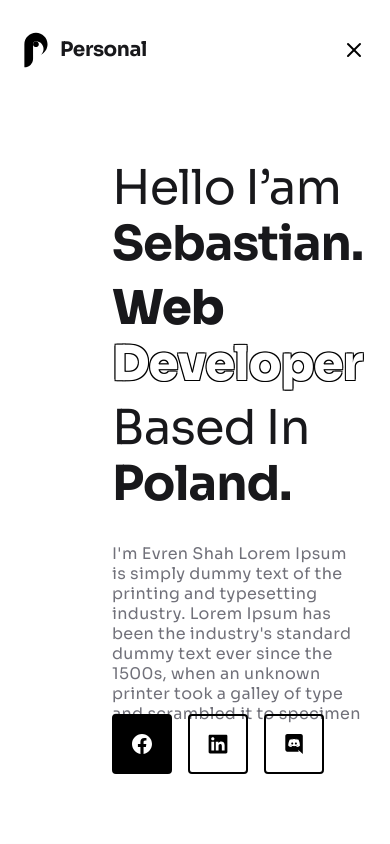
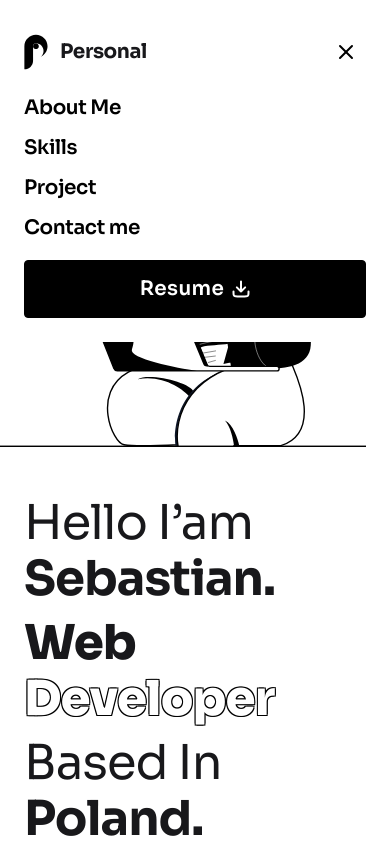
Before and after one commit to Fablek/portfolio, a Next.js app: page / in a window 390 px wide. Both pictures are taken after a click on the button "Open menu". Shown: the top 844 px of the page. Built offline with nearby package versions, Linux system fonts and the light colour scheme.

Commit message:
:iphone: start making header, hero respo

```diff
--- a/src/components/Header.tsx
+++ b/src/components/Header.tsx
@@ -1,32 +1,64 @@
 "use client";
 
-import { useState } from "react";
+import { useEffect, useState } from "react";
 import { HeadingH5, ButtonText, NavLink } from "@/components/Typography";
 import { Button } from "@/components/Button";
 import DownloadIcon from "@/components/Icons/DownloadIcon";
-import { Menu, X } from "lucide-react"; // jeśli używasz ikonek
+import { Menu, X } from "lucide-react";
 
 export default function Header() {
   const [isOpen, setIsOpen] = useState(false);
+  const [isScrolled, setIsScrolled] = useState(false);
+
+  useEffect(() => {
+    const handleScroll = () => {
+      setIsScrolled(window.scrollY > 20);
+    };
+    window.addEventListener("scroll", handleScroll);
+    return () => window.removeEventListener("scroll", handleScroll);
+  }, []);
+
+  useEffect(() => {
+    if (!isOpen) return;
+    const prev = document.body.style.overflow;
+    document.body.style.overflow = "hidden";
+    const onEsc = (e: KeyboardEvent) => e.key === "Escape" && setIsOpen(false);
+    window.addEventListener("keydown", onEsc);
+    return () => {
+      document.body.style.overflow = prev;
+      window.removeEventListener("keydown", onEsc);
+    };
+  }, [isOpen]);
+
+  const close = () => setIsOpen(false);
 
   return (
-    <header className="container px-6 md:px-28 py-8 flex items-center justify-between">
+    <header className={`sticky top-0 z-50 bg-white backdrop-blur transition-all duration-300 ${
+      isScrolled ? "shadow-md" : ""
+    }`}>
+      <div
+        className={`container mx-auto px-6 md:px-28 flex items-center justify-between transition-all duration-300 ${
+          isScrolled ? "py-2" : "py-8 md:py-8"
+        }`}
+      >
         <a href="/" className="flex gap-3 items-center">
           {/* Logo */}
-        <svg width="24" height="36" viewBox="0 0 24 36" fill="none" xmlns="http://www.w3.org/2000/svg">
+          <svg
+            width="24"
+            height="36"
+            viewBox="0 0 24 36"
+            fill="none"
+            xmlns="http://www.w3.org/2000/svg"
+            aria-hidden="true"
+          >
             <path d="M23.5294 12.2118C23.5294 16.8819 20.7623 20.9082 16.7793 22.7351C18.4612 21.3496 19.5322 19.248 19.5322 16.896C19.5322 12.7642 16.2259 9.40423 12.112 9.32046C12.0574 9.3167 12.0075 9.3167 11.9529 9.3167C11.8983 9.3167 11.8485 9.3167 11.7939 9.32046C10.2673 9.40328 9.05882 10.6663 9.05882 12.2108V26.6814C9.05882 31.4748 5.16988 35.3638 0.376465 35.3638V12.2118C0.376465 5.81928 5.56047 0.635284 11.9529 0.635284C18.3454 0.635284 23.5294 5.81928 23.5294 12.2118Z" fill="black"/>
             <path d="M13.9992 14.2582C15.1294 13.128 15.1294 11.2956 13.9992 10.1654C12.8689 9.03515 11.0365 9.03515 9.90629 10.1654C8.77608 11.2956 8.77608 13.128 9.90629 14.2582C11.0365 15.3884 12.8689 15.3884 13.9992 14.2582Z" fill="black"/>
           </svg>
           <HeadingH5 level={5} weight="bold">Personal</HeadingH5>
         </a>
 
-      {/* Hamburger button */}
-      <button className="md:hidden" onClick={() => setIsOpen(!isOpen)}>
-        {isOpen ? <X /> : <Menu />}
-      </button>
-
         {/* Desktop nav */}
-      <nav className="hidden md:flex gap-8">
+        <nav className="hidden md:flex items-center gap-8">
           <NavLink href="/#about">About Me</NavLink>
           <NavLink href="/#skills">Skills</NavLink>
           <NavLink href="/#project">Project</NavLink>
@@ -35,21 +67,50 @@ export default function Header() {
 
         {/* Resume button (desktop only) */}
         <div className="hidden md:block">
-        <Button size="medium" iconPosition="right" variant="solid" icon={<DownloadIcon />}>
+          <Button
+            size="medium"
+            iconPosition="right"
+            variant="solid"
+            icon={<DownloadIcon />}
+          >
             <ButtonText weight="semibold">Resume</ButtonText>
           </Button>
         </div>
 
-      {/* Mobile dropdown menu */}
+        {/* Hamburger */}
+        <button
+          className="md:hidden inline-flex items-center justify-center rounded-xl p-2 focus:outline-none focus-visible:ring-2 focus-visible:ring-black"
+          onClick={() => setIsOpen((o) => !o)}
+          aria-label={isOpen ? "Close menu" : "Open menu"}
+          aria-expanded={isOpen}
+          aria-controls="mobile-menu"
+        >
+          {isOpen ? <X /> : <Menu />}
+        </button>
+      </div>
+
+      {/* MOBILE MENU */}
       {isOpen && (
-        <div className="absolute top-full left-0 right-0 bg-white shadow-md flex flex-col gap-4 px-6 py-4 md:hidden z-50">
-          <NavLink href="/#about">About Me</NavLink>
-          <NavLink href="/#skills">Skills</NavLink>
-          <NavLink href="/#project">Project</NavLink>
-          <NavLink href="/#contact">Contact me</NavLink>
-          <Button size="medium" iconPosition="right" variant="solid" icon={<DownloadIcon />}>
+        <div className="md:hidden" id="mobile-menu">
+          <div className="fixed left-0 right-0 top-[72px] bg-white animate-slide-down z-[60]">
+            <div className="px-6 py-6 flex flex-col gap-5">
+              <nav className="flex flex-col gap-4 text-lg">
+                <NavLink href="/#about" onClick={close}>About Me</NavLink>
+                <NavLink href="/#skills" onClick={close}>Skills</NavLink>
+                <NavLink href="/#project" onClick={close}>Project</NavLink>
+                <NavLink href="/#contact" onClick={close}>Contact me</NavLink>
+              </nav>
+              <Button
+                size="medium"
+                iconPosition="right"
+                variant="solid"
+                icon={<DownloadIcon />}
+                onClick={close}
+              >
                 <ButtonText weight="semibold">Resume</ButtonText>
               </Button>
+            </div>
+          </div>
         </div>
       )}
     </header>
--- a/src/components/Hero/Hero.tsx
+++ b/src/components/Hero/Hero.tsx
@@ -1,7 +1,7 @@
 "use client";
 
 import Image from "next/image";
-import { DisplayText, DisplayTextM, ParagraphP2 } from "@/components/Typography";
+import { DisplayText, ParagraphP2 } from "@/components/Typography";
 import SocialLink from "@/components/Socials/SocialLink";
 
 import FacebookIcon from "@/components/Icons/FacebookIcon";
@@ -10,9 +10,9 @@ import DiscordIcon from "@/components/Icons/DiscordIcon";
 
 export default function Hero() {
   return (
-    <section className="container px-28 mt-[60px] mb-[60px] relative flex items-center justify-between gap-12">
+    <section className="container px-6 md:px-28 mt-[60px] mb-[60px] relative flex flex-col-reverse lg:flex-row items-center justify-between gap-12">
 
-      {/* Left side */}
+      {/* Left side (text) */}
       <div className="max-w-[600px]">
         <div className="flex flex-col gap-2">
           <DisplayText level={1} weight="regular">
@@ -33,6 +33,7 @@ export default function Hero() {
           printer took a galley of type and scrambled it to specimen book.
         </ParagraphP2>
 
+        {/* Socials */}
         <div className="flex gap-4 absolute bottom-[-30px]">
           <SocialLink href="https://facebook.com" icon={<FacebookIcon />} isActive />
           <SocialLink href="https://www.linkedin.com/in/sebastian-pytka-376466208/" icon={<LinkedInIcon />} />
@@ -40,14 +41,14 @@ export default function Hero() {
         </div>
       </div>
 
-      {/* Right side */}
+      {/* Right side (image) */}
       <div className="relative flex-1 -ml-20 lg:-ml-40 xl:-ml-56">
         <Image
           src="/images/Banner.svg"
           alt="Hero Illustration"
           width={500}
           height={500}
-        className="w-full h-auto"
+          className="w-full h-auto mx-auto"
           priority
         />
       </div>
```
Lines whose indentation alone changed are shown as unchanged.
